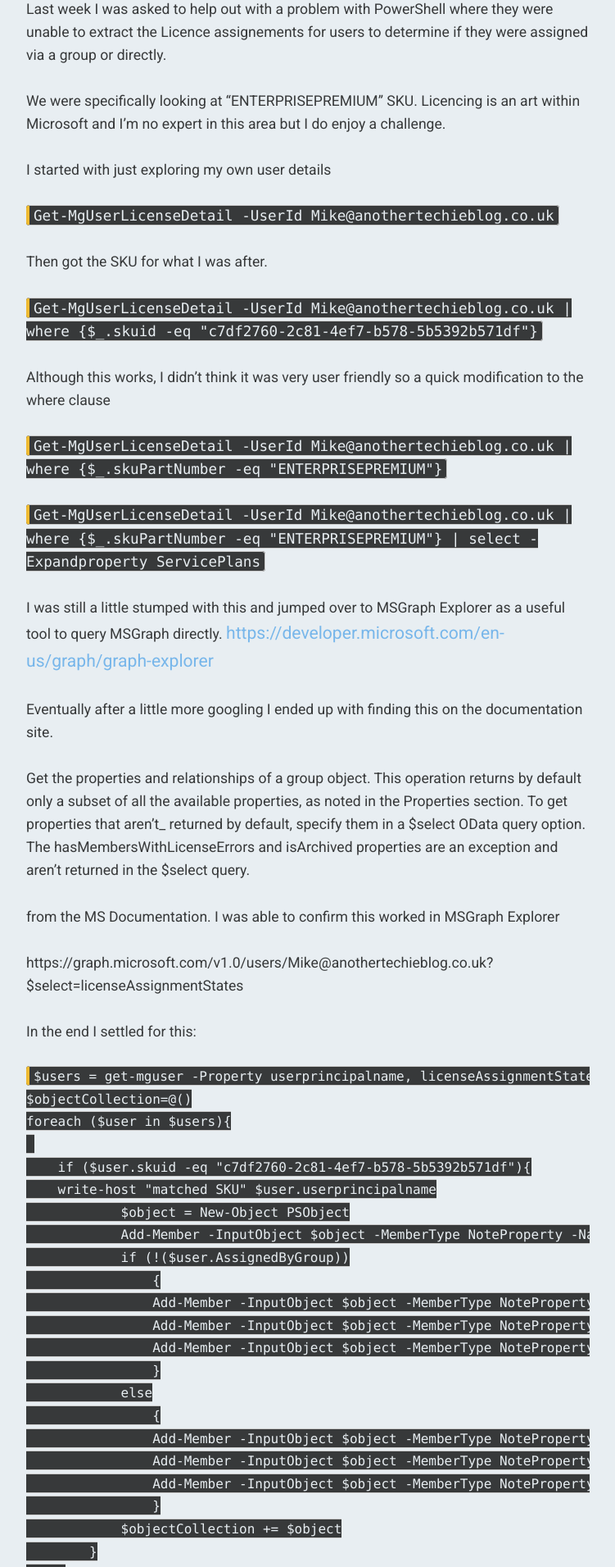
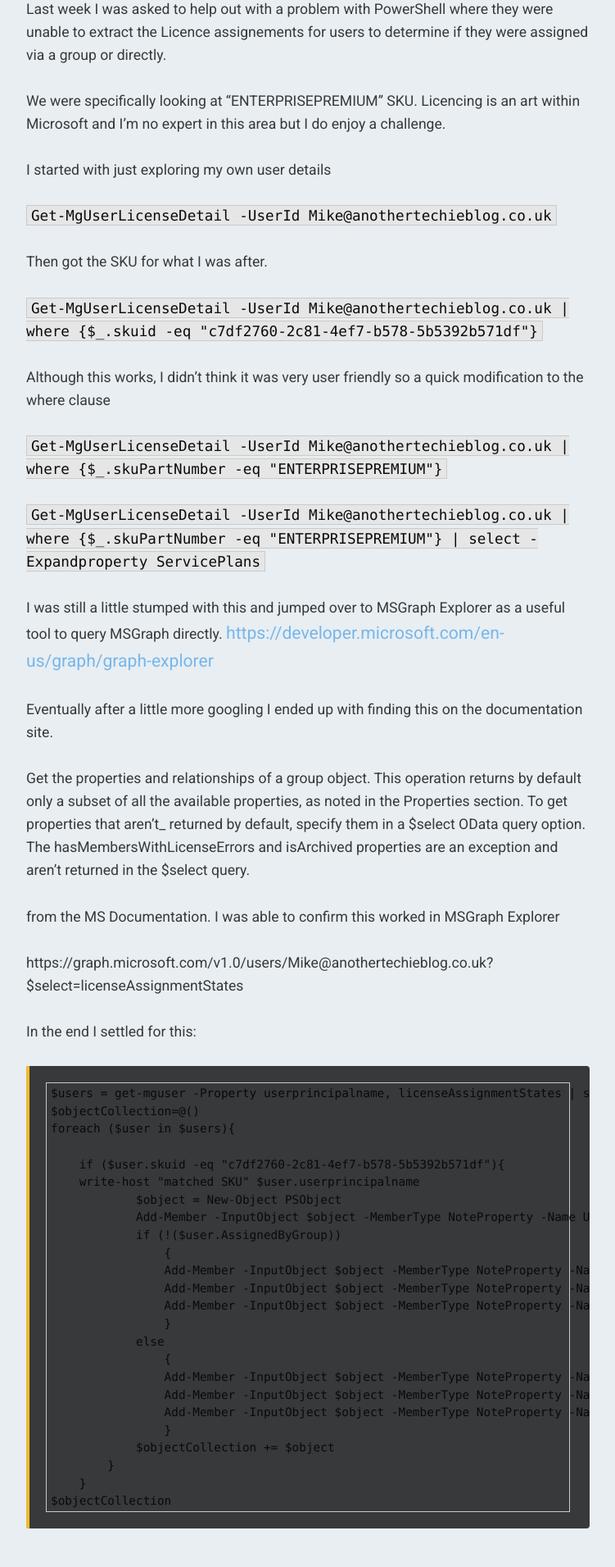
Before and after one commit to mdlister/Another-Techie-Blog, a Jekyll site: the page built from _posts/2025-05-27-MS-Graph-Licence-Assignment.md, in a window 1280 px wide. Shown: the part 752-2663 px from the top of the page at 82% size, without its empty margins (264-1015 px from the left). Built offline with Jekyll 4.4.1, drawn with Linux system fonts in a browser that asks for light colours; comment, search, counter and statistics services are not loaded.

Commit message:
Code formatting still

```diff
--- a/_sass/_layout.scss
+++ b/_sass/_layout.scss
@@ -323,21 +323,50 @@
   }
 
   /* ================
-     Better Code Blocks
-     ================ */
+   Code Blocks - Fixed Version
+   ================ */
+div.highlight {
+  position: relative;
+  margin: 1.5rem 0;
+  border-radius: 0 4px 4px 0;
+  overflow: hidden; /* Keeps the accent bar contained */
 
-  .code-inline {
-    background: #f8f8f8;
-    padding: 0.2em 0.4em;
-    border-radius: 3px;
+  /* Full-height accent bar */
+  &::before {
+    content: '';
+    position: absolute;
+    left: 0;
+    top: 0;
+    bottom: 0;
+    width: 4px;
+    background: var(--accent); /* Yellow #EFBA31 */
   }
-.code-inline, code {
-  font-family: 'SFMono-Regular', Consolas, 'Liberation Mono', Menlo, monospace;
-  background: var(--dark); // Using brand dark color
-  color: #E8EEF2; // Light text for contrast
-  border-left: 4px solid var(--accent); // Brand accent color
-  border-radius: 4px;
-  overflow-x: auto;
+
+  pre.highlight {
+    background: var(--dark); /* #37393A */
+    color: #E8EEF2;
+    padding: 1.25rem 1.5rem;
+    margin: 0;
+    overflow-x: auto;
+    font-family: 'SFMono-Regular', Consolas, 'Liberation Mono', Menlo, monospace;
+    font-size: 0.9em;
+    line-height: 1.5;
+
+    code {
+      display: block;
+      background: transparent !important;
+    }
+  }
+}
+
+/* Inline code */
+.code-inline {
+  background: rgba(55,57,58,0.1);
+  color: var(--dark);
+  padding: 0.2em 0.4em;
+  border-radius: 3px;
+  font-size: 0.9em;
+  border: 1px solid rgba(55,57,58,0.2);
 }
 
   /* ================
@@ -358,6 +387,13 @@
   .menu-icon {
     display: none;
   }
+
+  .language-powershell {
+  .n { color: #77B6EA; } /* Command names */
+  .nt { color: #EFBA31; } /* Parameters */
+  .s2 { color: #E8EEF2; } /* Strings */
+  .se { color: #EFBA31; } /* Escape chars */
+}
 
   /* ================
      Post Styles
```
